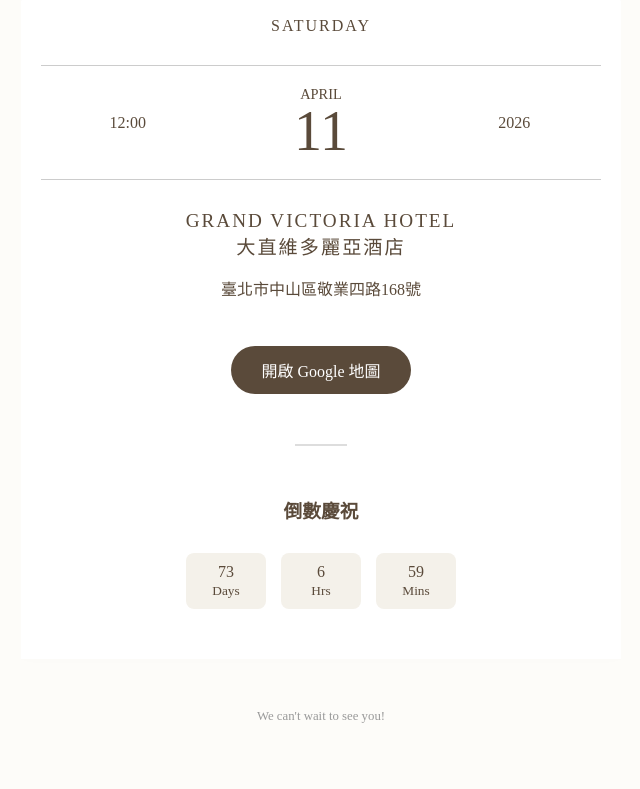
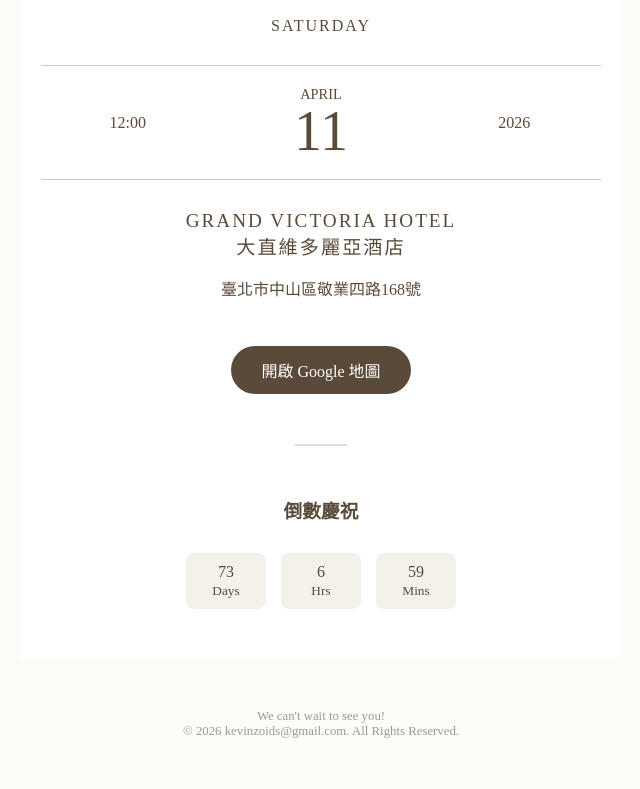
Before and after one commit to kevinzoids/wedding, a plain HTML site: page index.html in a window 1280 px wide. Shown: the part 799-1588 px from the top of the page, without its empty margins (319-959 px from the left). Drawn offline with nearby package versions, Linux system fonts and the light colour scheme; grey boxes are pictures that could not be loaded; a web font is replaced by a local one.

Commit message:
feat: Update footer to include copyright notice

```diff
--- a/index.html
+++ b/index.html
@@ -199,7 +199,8 @@
         </section>
 
         <footer style="padding: 50px; font-size: 0.8rem; color: #999;">
-            We can't wait to see you!
+            We can't wait to see you!<br>
+            © 2026 kevinzoids@gmail.com. All Rights Reserved.
         </footer>
     </div>
 
```
